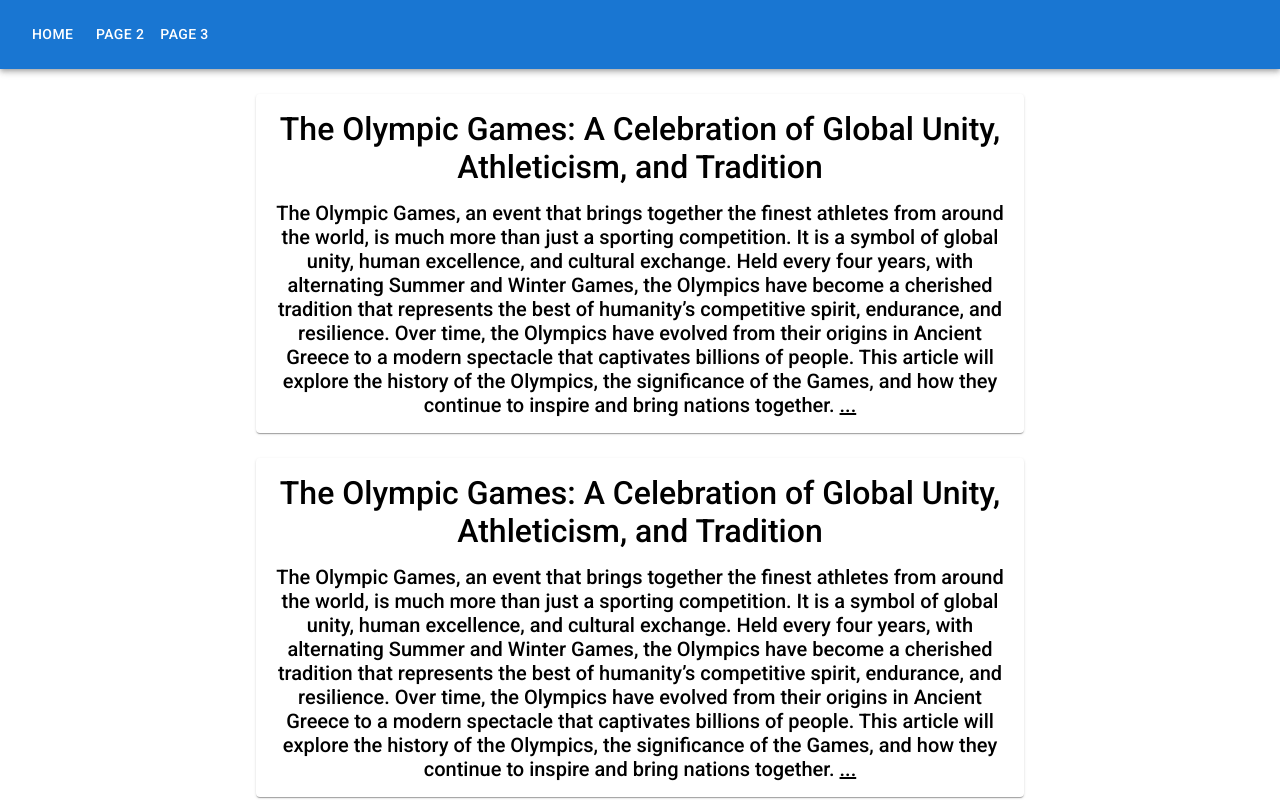
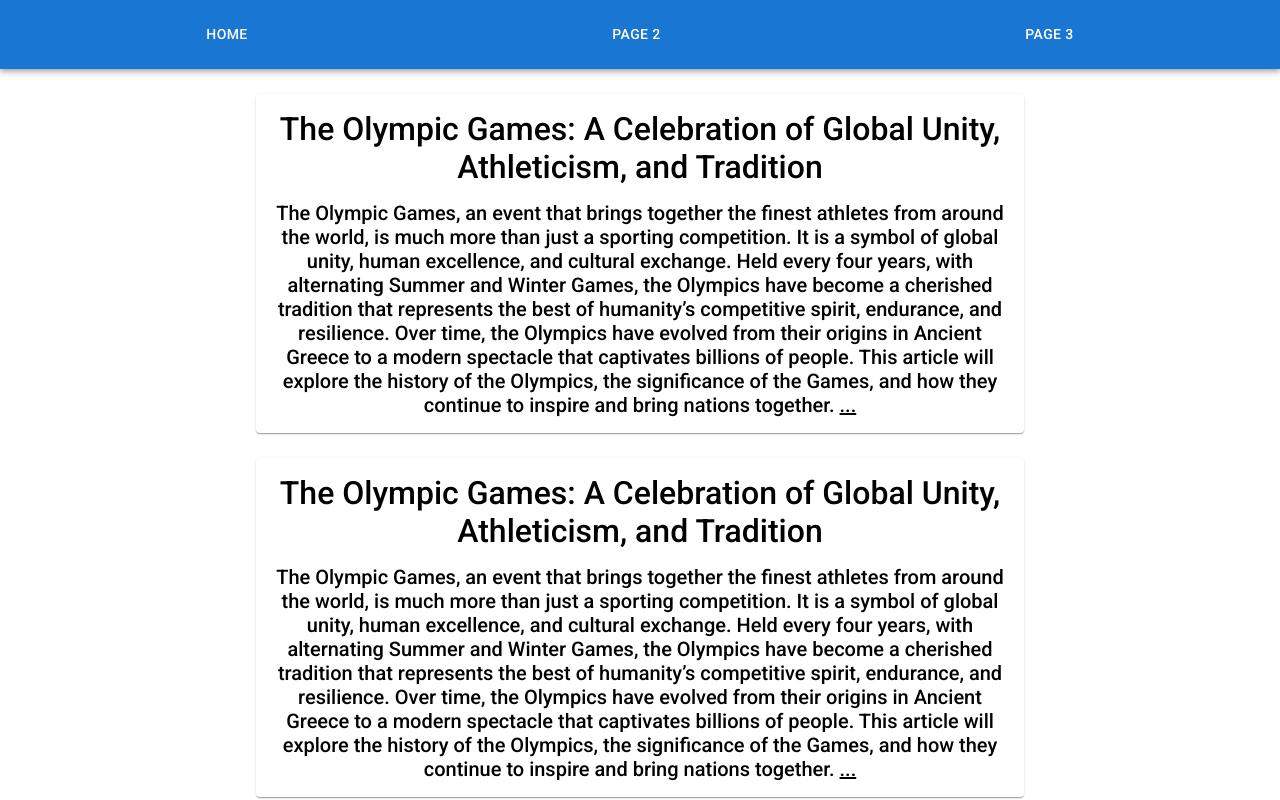
Before and after one commit to Bruuh404/reactstuff, a React (Create React App) app in the folder my-react-app/: page /reactstuff/page3 in a window 1280 px wide. Shown: the top 800 px of the page. Built offline with nearby package versions, Linux system fonts and the light colour scheme.

Commit message:
Update navbar.js

```diff
--- a/my-react-app/src/components/navbar.js
+++ b/my-react-app/src/components/navbar.js
@@ -33,7 +33,7 @@ function Navbar() {
       <Container maxWidth="xl">
         <Toolbar disableGutters>
           {/* Mobile menu icon */}
-          <Box id="mbox" sx={{flexGrow: 1, display: { xs: 'flex', md: 'none' } }}>
+          <Box sx={{flexGrow: 1, display: { xs: 'flex', md: 'none' } }}>
             <IconButton
               size="large"
               aria-label="account of current user"
@@ -62,7 +62,9 @@ function Navbar() {
             >
               {pages.map((page) => (
                 <MenuItem key={page.path} onClick={handleCloseNavMenu}>
-                  <Link to={page.path} style={{ textDecoration: 'none', color: 'inherit' }}>
+                  <Link to={page.path} style={{ textDecoration: 'none',
+                  color: 'inherit',
+                  }}>
                     <Typography textAlign="center">{page.name}</Typography>
                   </Link>
                 </MenuItem>
@@ -76,7 +78,12 @@ function Navbar() {
                 key={page.path}
                 component={Link}
                 to={page.path}
-                sx={{ my: 2, color: 'white', display: 'block' }}
+                sx={{ my: 2, color: 'white', display: 'block',
+                  display: { xs: 'none', md: 'flex' },
+                  justifyContent: 'center',
+                  flexGrow: 1,
+                }}
+
               >
                 {page.name}
               </Button>
```
